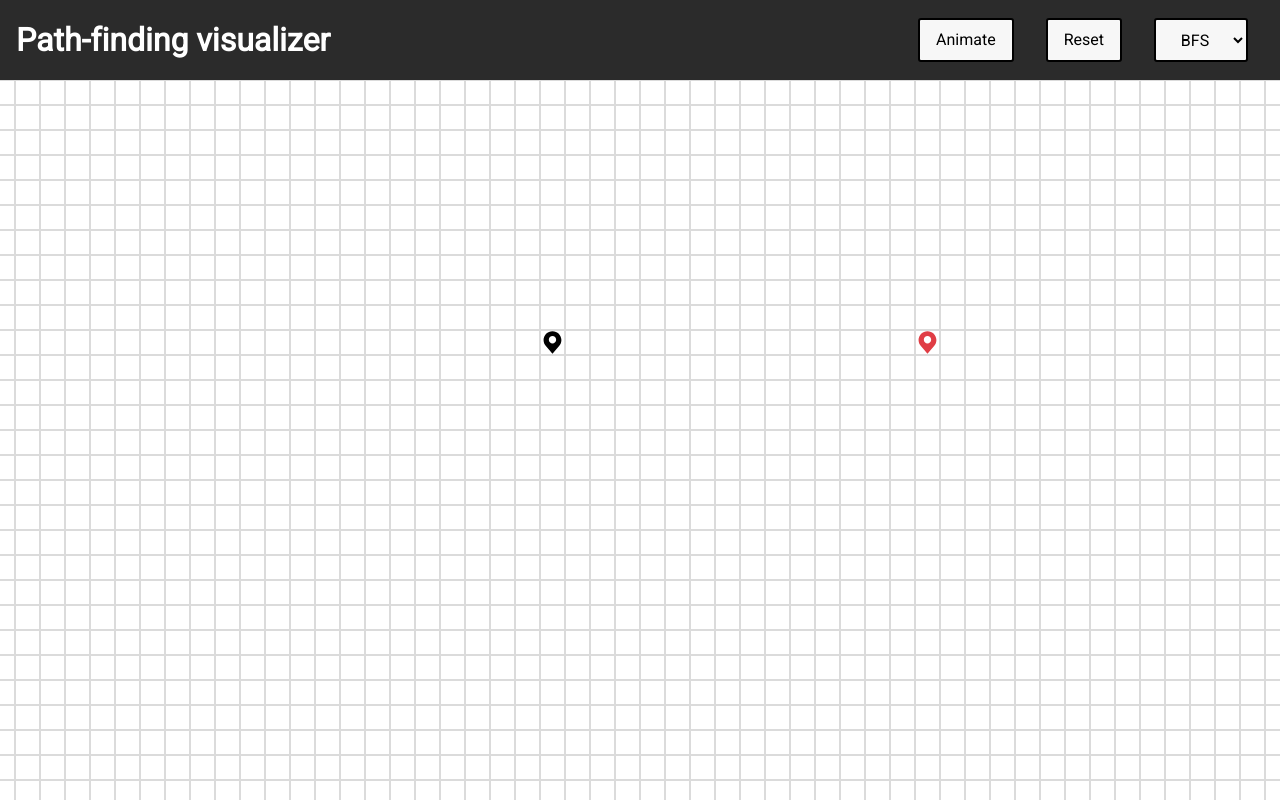
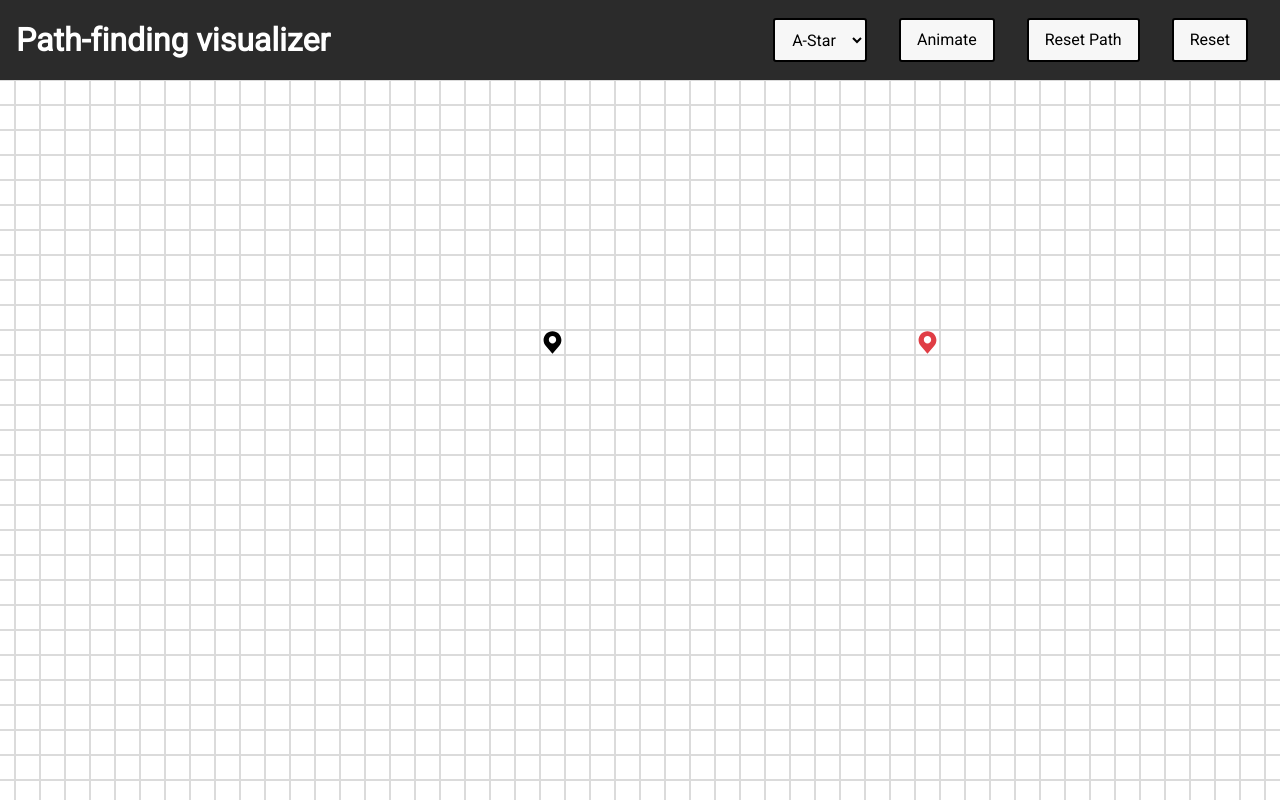
Before and after one commit to triettruong1/pathfinding-visualizer, a React (Vite) app: page / in a window 1280 px wide. Built offline with nearby package versions, Linux system fonts and the light colour scheme.

Commit message:
Renamed the algorithm folder, added reset path button, refactoring

```diff
--- a/src/Algorithm/AStar.ts
+++ b/src/Algorithms/AStar.ts
@@ -21,18 +21,21 @@ export default function AStar(grid: Node[][], startNode: Node, endNode: Node) {
 		const [currentSmallestFCostNode]: Iterable<Node> = sortedOpenSet.keys();
 		openSet.delete(currentSmallestFCostNode); //Remove node from openSet
 		if (currentSmallestFCostNode === endNode) return visitedNodes;
-		updateUnvisitedNeighbors(currentSmallestFCostNode, grid);
 		const neighbors: Node[] = getUnvisitedNeighbors(currentSmallestFCostNode, grid);
 		for (let neighbor of neighbors) {
-			if (neighbor === endNode) return visitedNodes;
 			if (neighbor.isWall) continue;
+            neighbor.previousNode = currentSmallestFCostNode;
+            neighbor.distance = currentSmallestFCostNode.distance + 1;
+            neighbor.isVisited = true;
 			const HCost = manDistance(neighbor, endNode);
 			const neighborFCost = neighbor.distance + HCost;
 			if (openSet.has(neighbor) && openSet.get(neighbor)! < neighborFCost) continue;
 			else if (closedSet.has(neighbor) && closedSet.get(neighbor)! < neighborFCost) continue;
-			openSet.set(neighbor, neighborFCost);
-            neighbor.isVisited = true;
+			else {
+				openSet.set(neighbor, neighborFCost);
+			}
 		}
+        currentSmallestFCostNode.isVisited = true;
 		visitedNodes.push(currentSmallestFCostNode);
 		closedSet.set(currentSmallestFCostNode, currentSmallestFCostNode.distance);
 	}
--- a/src/App.tsx
+++ b/src/App.tsx
@@ -6,8 +6,6 @@ import { DndProvider } from 'react-dnd';
 import { HTML5Backend } from 'react-dnd-html5-backend';
 
 const App: React.FC = () => {
-	const [hasAnimated, setHasAnimated] = useState(false);
-
 	let animateButtonReceiver = (algo: string) => {};
 	const animateReceiverCreator = (handle: (algo: string) => void) => {
 		animateButtonReceiver = handle;
@@ -24,19 +22,22 @@ const App: React.FC = () => {
 		resetButtonReceiver();
 	};
 
+	let resetPathButtonReceiver = () => {};
+	const resetPathReceiverCreator = (handle: () => void) => {
+		resetPathButtonReceiver = handle;
+	};
+	const resetPathButtonTrigger = () => {
+      resetPathButtonReceiver();
+    };
+
 	return (
 		<DndProvider backend={HTML5Backend}>
 			<main className='App'>
-				<Header
-					hasAnimated={hasAnimated}
-					startAlgo={animateButtonTrigger}
-					resetBoard={resetButtonTrigger}
-				/>
+				<Header startAlgo={animateButtonTrigger} resetBoard={resetButtonTrigger} resetPath={resetPathButtonTrigger}/>
 				<Board
-					hasAnimated={hasAnimated}
-					setHasAnimated={setHasAnimated}
 					animateReceiverCreator={animateReceiverCreator}
 					resetReceiverCreator={resetReceiverCreator}
+                    resetPathReceiverCreator={resetPathReceiverCreator}
 				/>
 			</main>
 		</DndProvider>
--- a/src/Components/Board.tsx
+++ b/src/Components/Board.tsx
@@ -1,10 +1,9 @@
-import { Dispatch, SetStateAction, useEffect } from 'react';
-import { useState, useRef } from 'react';
+import { useEffect, useState, useRef } from 'react';
 import './Board.css';
-import { getNodesInShortestPathOrder, Node } from '../Algorithm/Helpers';
-import dijkstra from '../Algorithm/Dijkstra';
-import BFS from '../Algorithm/BFS';
-import AStar from '../Algorithm/AStar';
+import { getNodesInShortestPathOrder, Node } from '../Algorithms/Helpers';
+import dijkstra from '../Algorithms/Dijkstra';
+import BFS from '../Algorithms/BFS';
+import AStar from '../Algorithms/AStar';
 import Grid from './Grid';
 import Start from './Start';
 import End from './End';
@@ -12,25 +11,22 @@ import End from './End';
 interface BoardProps {
 	animateReceiverCreator: (handle: (algo: string) => void) => void;
 	resetReceiverCreator: (handle: () => void) => void;
-	setHasAnimated: Dispatch<SetStateAction<boolean>>;
-	hasAnimated: boolean;
+	resetPathReceiverCreator: (handle: () => void) => void;
 }
 
 const BOARD_COL_NUM: number = 78;
-const BOARD_ROW_NUM: number = 36;
-
+const BOARD_ROW_NUM: number = 35;
 
 export const Board: React.FC<BoardProps> = ({
-	setHasAnimated,
-	hasAnimated,
 	animateReceiverCreator,
 	resetReceiverCreator,
+	resetPathReceiverCreator,
 }) => {
-	const [isClicking, updateMouseClick] = useState(false);
-	const nodeRefs = useRef<HTMLDivElement[][]>([]);
 	const [board, setBoard] = useState<Node[][]>([]);
 	const [startPos, setStartPos] = useState<[number, number]>([35, 10]);
 	const [endPos, setEndPos] = useState<[number, number]>([50, 10]);
+	const [isClicking, updateMouseClick] = useState(false);
+	const nodeRefs = useRef<HTMLDivElement[][]>([]);
 
 	const populateBoard = () => {
 		const newBoard: Node[][] = [];
@@ -51,7 +47,6 @@ export const Board: React.FC<BoardProps> = ({
 	};
 
 	const resetBoard = () => {
-		setHasAnimated(false);
 		for (let col = 0; col < BOARD_COL_NUM; col++) {
 			for (let row = 0; row < BOARD_ROW_NUM; row++) {
 				let node = nodeRefs.current[col][row];
@@ -62,6 +57,21 @@ export const Board: React.FC<BoardProps> = ({
 			}
 		}
 		setBoard(populateBoard());
+	};
+
+	const resetPath = () => {
+		for (let col = 0; col < BOARD_COL_NUM; col++) {
+			for (let row = 0; row < BOARD_ROW_NUM; row++) {
+				let node = nodeRefs.current[col][row];
+				if (node.classList.contains('visited')) {
+					node.classList.remove('visited');
+				}
+				if (node.classList.contains('shortest-path'))
+					node.classList.remove('shortest-path');
+				board[col][row].isVisited = false;
+			}
+		}
+		setBoard([...board]);
 	};
 
 	//update wall state of grid
@@ -97,10 +107,10 @@ export const Board: React.FC<BoardProps> = ({
 				break;
 			case 'Dijkstra':
 				visualizeAlgo(dijkstra, startNode, endNode);
-                break;
-            case 'A-Star':
-                visualizeAlgo(AStar, startNode, endNode);
-                break;
+				break;
+			case 'A-Star':
+				visualizeAlgo(AStar, startNode, endNode);
+				break;
 			default:
 				console.log('error');
 		}
@@ -114,6 +124,7 @@ export const Board: React.FC<BoardProps> = ({
 		updateBoardWallState();
 		const visitedNodesInOrder: Node[] = algoFunction(board, startNode, endNode);
 		const shortestPathOfNodes: Node[] = getNodesInShortestPathOrder(endNode);
+        console.log(shortestPathOfNodes);
 		animatePath(visitedNodesInOrder, shortestPathOfNodes);
 	}
 
@@ -123,7 +134,7 @@ export const Board: React.FC<BoardProps> = ({
 			if (step === visitedNodesInOrder.length) {
 				setTimeout(() => {
 					animateShortestPath(nodesInShortestPathOrder);
-				}, step * 5);
+				}, step * 15);
 				return;
 			}
 			setTimeout(() => {
@@ -131,12 +142,11 @@ export const Board: React.FC<BoardProps> = ({
 				const [node_X, node_Y] = coordinate;
 				const nodeEle = nodeRefs.current[node_X][node_Y];
 				nodeEle.className = nodeEle.className.concat(' visited');
-			}, step * 5);
-		}
+			}, step * 15);
+		 }
 	};
 
 	const animateShortestPath = (nodesInShortestPathOrder: Node[]) => {
-		const delay = nodesInShortestPathOrder.length * 15;
 		for (let step = 0; step < nodesInShortestPathOrder.length; step++) {
 			setTimeout(() => {
 				const { coordinate } = nodesInShortestPathOrder[step];
@@ -145,13 +155,11 @@ export const Board: React.FC<BoardProps> = ({
 				nodeEle.className = nodeEle.className.concat(' shortest-path');
 			}, 15 * step);
 		}
-		setTimeout(() => {
-			setHasAnimated(true);
-		}, delay + 100);
 	};
 
 	animateReceiverCreator(startAlgo);
 	resetReceiverCreator(resetBoard);
+	resetPathReceiverCreator(resetPath);
 
 	const instantGeneratePath = () => {};
 
--- a/src/Components/Header.tsx
+++ b/src/Components/Header.tsx
@@ -1,39 +1,48 @@
 import './Header.css';
-import React, { useRef } from 'react';
+import React, { useRef, useState } from 'react';
 
 interface HeaderProps {
 	startAlgo: (algo: string) => void;
 	resetBoard: () => void;
-	hasAnimated: boolean;
+    resetPath: () => void;
 }
 
-const Header: React.FC<HeaderProps> = ({ startAlgo, hasAnimated, resetBoard }) => {
+const Header: React.FC<HeaderProps> = ({ startAlgo, resetBoard, resetPath}) => {
+	const [hasAnimated, setHasAnimate] = useState(false);
 	const selectRef = useRef<HTMLSelectElement>(null);
 	const beginAnimation = () => {
 		let algo = selectRef.current!.value;
+		setHasAnimate(true);
 		startAlgo(algo);
 	};
 
 	const handleResetBoard = () => {
+		setHasAnimate(false);
 		resetBoard();
 	};
+
+    const handleResetPath = () => {
+		setHasAnimate(false);
+        resetPath();
+    }
 
 	return (
 		<header className='flex'>
 			<h1>Path-finding visualizer</h1>
 			<div className='controls flex'>
+				<select ref={selectRef}>
+					<option>A-Star</option>
+					<option>BFS</option>
+					<option>Dijkstra</option>
+				</select>
 				<button
 					disabled={hasAnimated}
 					className={hasAnimated ? 'disabled' : ''}
 					onClick={beginAnimation}>
 					Animate
 				</button>
+				<button onClick={handleResetPath}>Reset Path</button>
 				<button onClick={handleResetBoard}>Reset</button>
-				<select ref={selectRef}>
-					<option>BFS</option>
-					<option>Dijkstra</option>
-                    <option>A-Star</option>
-				</select>
 			</div>
 		</header>
 	);
```
Also changed, not shown: src/Algorithms/BFS.ts (renamed from src/Algorithm/BFS.ts), src/Algorithms/Dijkstra.ts (renamed from src/Algorithm/Dijkstra.ts), src/Algorithms/Helpers.ts (renamed from src/Algorithm/Helpers.ts).
